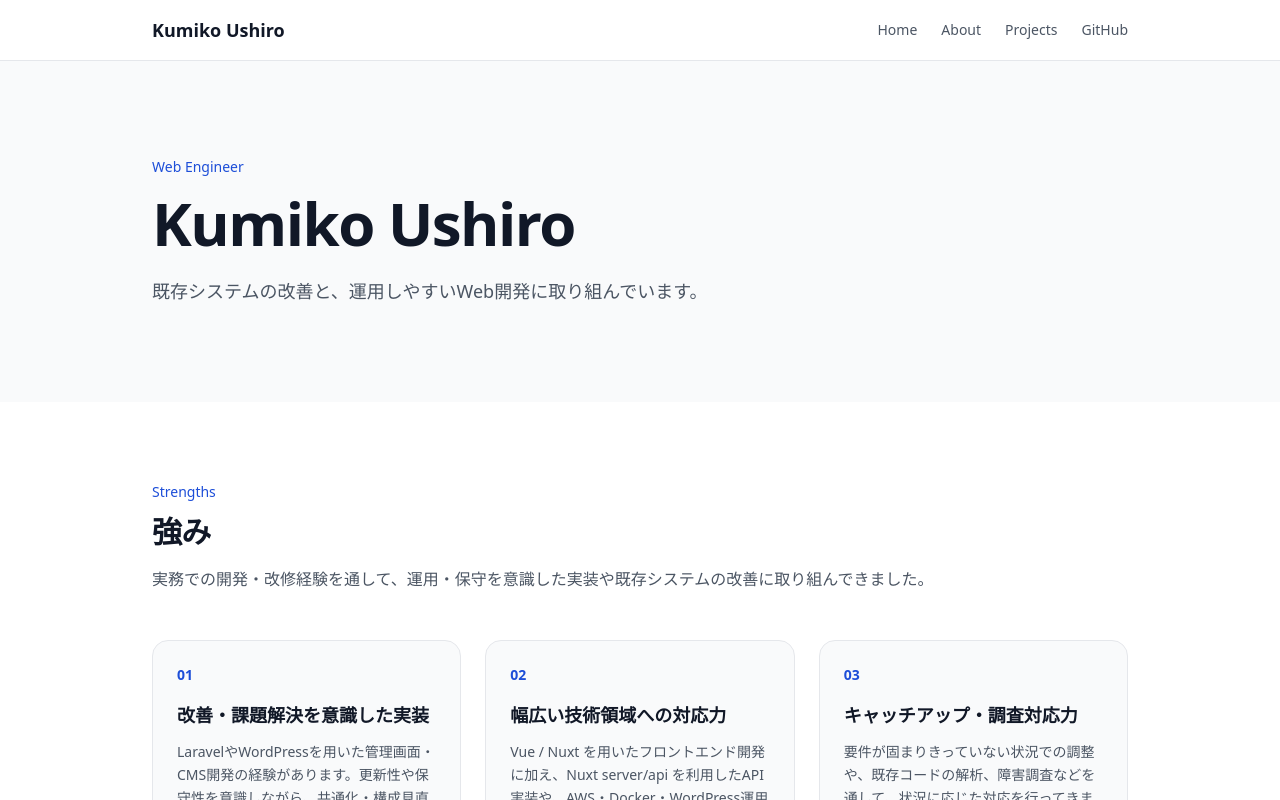
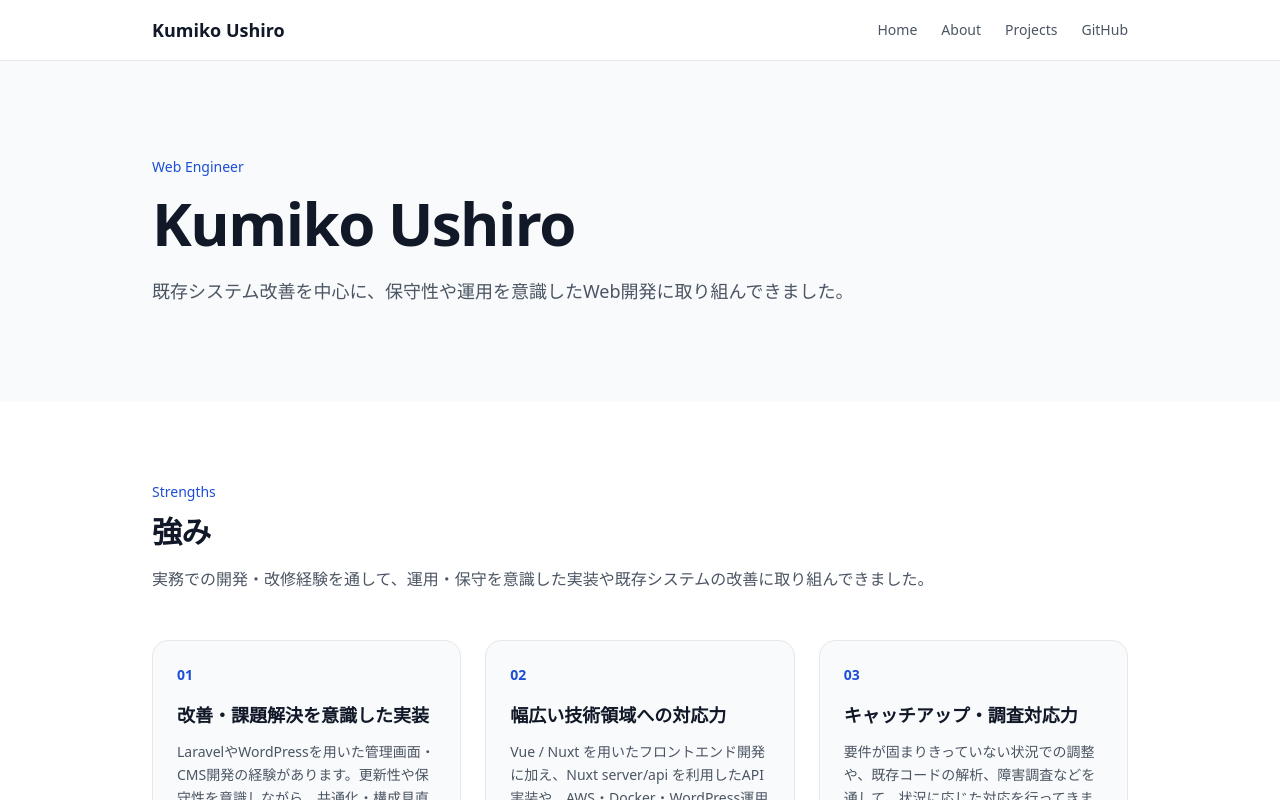
Before and after one commit to ushiro-dev/portfolio, a Nuxt app: page / in a window 1280 px wide. Shown: the top 800 px of the page. Built offline with nearby package versions, Linux system fonts and the light colour scheme.

Commit message:
refactor: improve intro section messaging

```diff
--- a/app/components/home/IntroSection.vue
+++ b/app/components/home/IntroSection.vue
@@ -9,7 +9,7 @@
     </h1>
 
     <p class="text-lg leading-relaxed text-gray-600">
-      既存システムの改善と、運用しやすいWeb開発に取り組んでいます。
+      既存システム改善を中心に、保守性や運用を意識したWeb開発に取り組んできました。
     </p>
   </section>
 </template>
```
